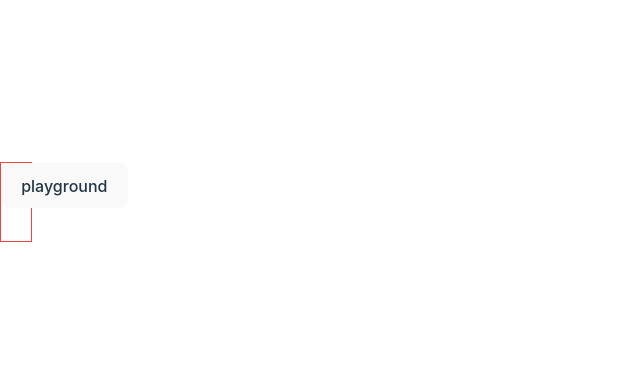
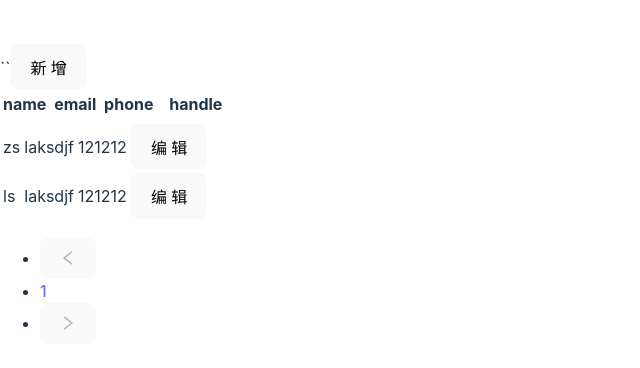
Before and after one commit to hnxycxd/playground, a React (Vite) app: page / in a window 1280 px wide. Shown: the part 198-566 px from the top of the page, without its empty margins (0-640 px from the left). Built offline with nearby package versions, Linux system fonts and the light colour scheme.

Commit message:
tailwindcss test

```diff
--- a/src/App.tsx
+++ b/src/App.tsx
@@ -1,91 +1,62 @@
-import React, { useState } from "react";
-import { Button, Upload } from "antd";
-// import { useAntdTable } from 'ahooks'
+import React, { useState } from 'react'
+import { Button, Table } from 'antd'
+import { useAntdTable } from 'ahooks'
 // import 'antd/es/upload/style/index.less'
 // import 'antd/es/button/style/index.less'
-// import EditModal from './editModal'
-
-interface Item {
-  name: {
-    last: string;
-  };
-  email: string;
-  phone: string;
-  gender: "male" | "female";
-}
-
-interface Result {
-  total: number;
-  list: Item[];
-}
-
-// const getTableData = ({ current, pageSize }): Promise<Result> => {
-//   let query = `page=${current}&size=${pageSize}`
-
-//   return fetch(`https://randomuser.me/api?results=9&${query}`)
-//     .then((res) => res.json())
-//     .then((res) => ({
-//       total: res.info.results,
-//       list: res.results,
-//     }))
-// }
+import EditModal from './editModal'
 
 export default () => {
-  // const { tableProps } = useAntdTable(getTableData)
-  const [visible, setVisible] = useState(false);
-  const [initProps, setInitProps] = useState({});
+  const [visible, setVisible] = useState(false)
+  const [initProps, setInitProps] = useState({})
 
   const edit = (record: any) => {
-    setInitProps(record);
-    setVisible(true);
-  };
+    setInitProps(record)
+    setVisible(true)
+  }
   const handleOk = () => {
-    console.log("okkkkk");
-    setVisible(false);
-  };
-  // console.log('tableProps', tableProps)
+    console.log('okkkkk')
+    setVisible(false)
+  }
   const columns = [
     {
-      title: "name",
-      dataIndex: ["name", "last"],
+      title: 'name',
+      dataIndex: 'name',
     },
     {
-      title: "email",
-      dataIndex: "email",
+      title: 'email',
+      dataIndex: 'email',
     },
     {
-      title: "phone",
-      dataIndex: "phone",
+      title: 'phone',
+      dataIndex: 'phone',
     },
     {
-      title: "gender",
-      dataIndex: "gender",
-    },
-    {
-      title: "handle",
+      title: 'handle',
       render: (_: any, record: any) => (
-        <Button type="primary" onClick={() => edit(record)}>
+        <Button type='primary' onClick={() => edit(record)}>
           编辑
         </Button>
       ),
     },
-  ];
-  const onChange = () => {};
-  const onUploadChange = () => {};
+  ]
+  const data = [
+    {
+      name: 'zs',
+      email: 'laksdjf',
+      phone: '121212',
+    },
+    {
+      name: 'ls',
+      email: 'laksdjf',
+      phone: '121212',
+    },
+  ]
   return (
-    // <div style={{ width: '100%' }}>
-    //   <Table columns={columns} rowKey='email' scroll={{ y: 400 }} {...tableProps} />
-    //   <EditModal visible={visible} initProps={initProps} onOk={handleOk} />
-    // </div>
-    <div className=" h-20 w-8 border border-red-500 ">
-      {/* <input type='file' onChange={onChange} /> */}
-      <Upload
-        name="file upload"
-        onChange={onUploadChange}
-        beforeUpload={() => false}
-      >
-        <Button>playground</Button>
-      </Upload>
+    <div className='w-full'>
+      ``
+      <Button type='primary'>新增</Button>
+      <Table columns={columns} dataSource={data} rowKey='email' scroll={{ y: 400 }} />
+      <EditModal visible={visible} initProps={initProps} onOk={handleOk} />
     </div>
-  );
-};
+  )
+}
--- a/tailwind.config.cjs
+++ b/tailwind.config.cjs
@@ -1,15 +1,18 @@
 /** @type {import('tailwindcss').Config} */
 module.exports = {
-  content: ["./index.html", "./src/**/*.{vue,js,ts,jsx,tsx}"],
+  content: ['./index.html', './src/**/*.{vue,js,ts,jsx,tsx}'],
   theme: {
     extend: {
       colors: {
-        "bg-head": "#e3e4e5",
+        'bg-head': '#e3e4e5',
       },
       screens: {
-        xl: "1200px",
+        xl: '1200px',
       },
     },
   },
   plugins: [],
-};
+  corePlugins: {
+    preflight: false,
+  },
+}
```
